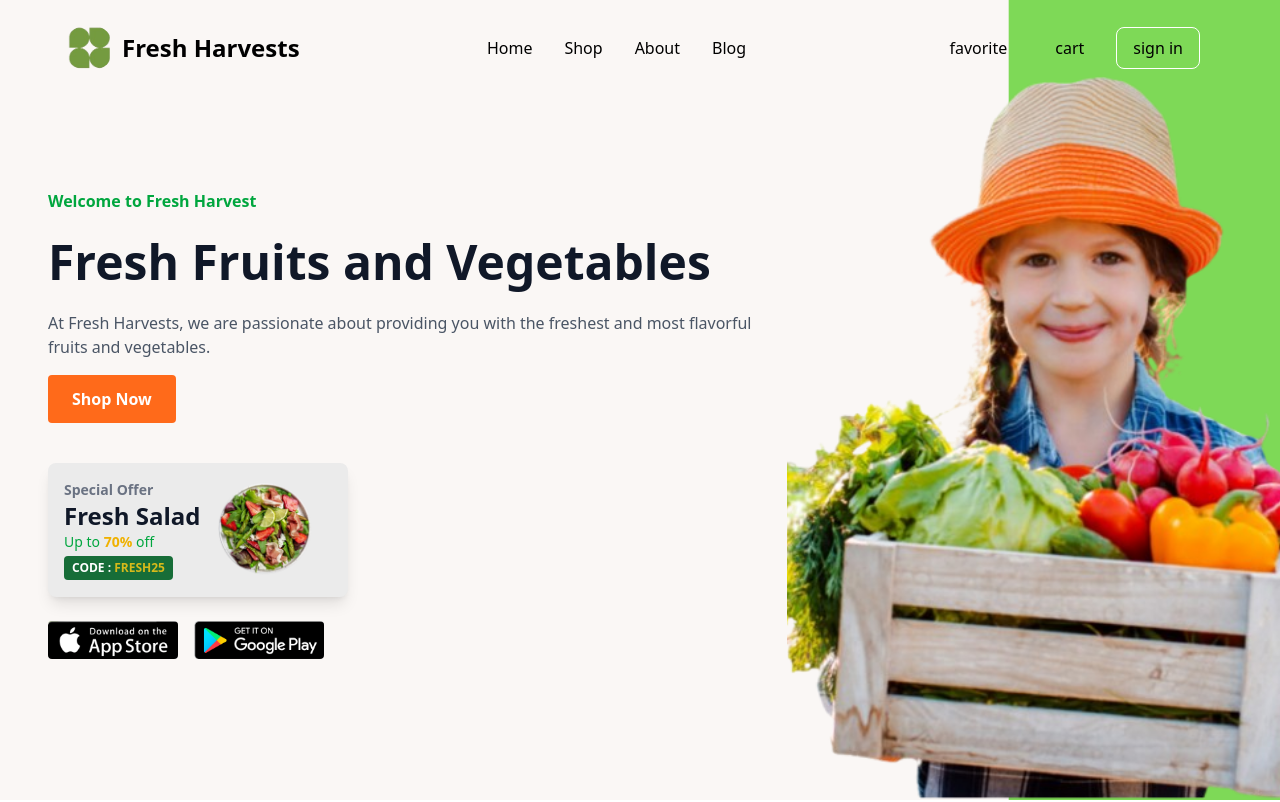
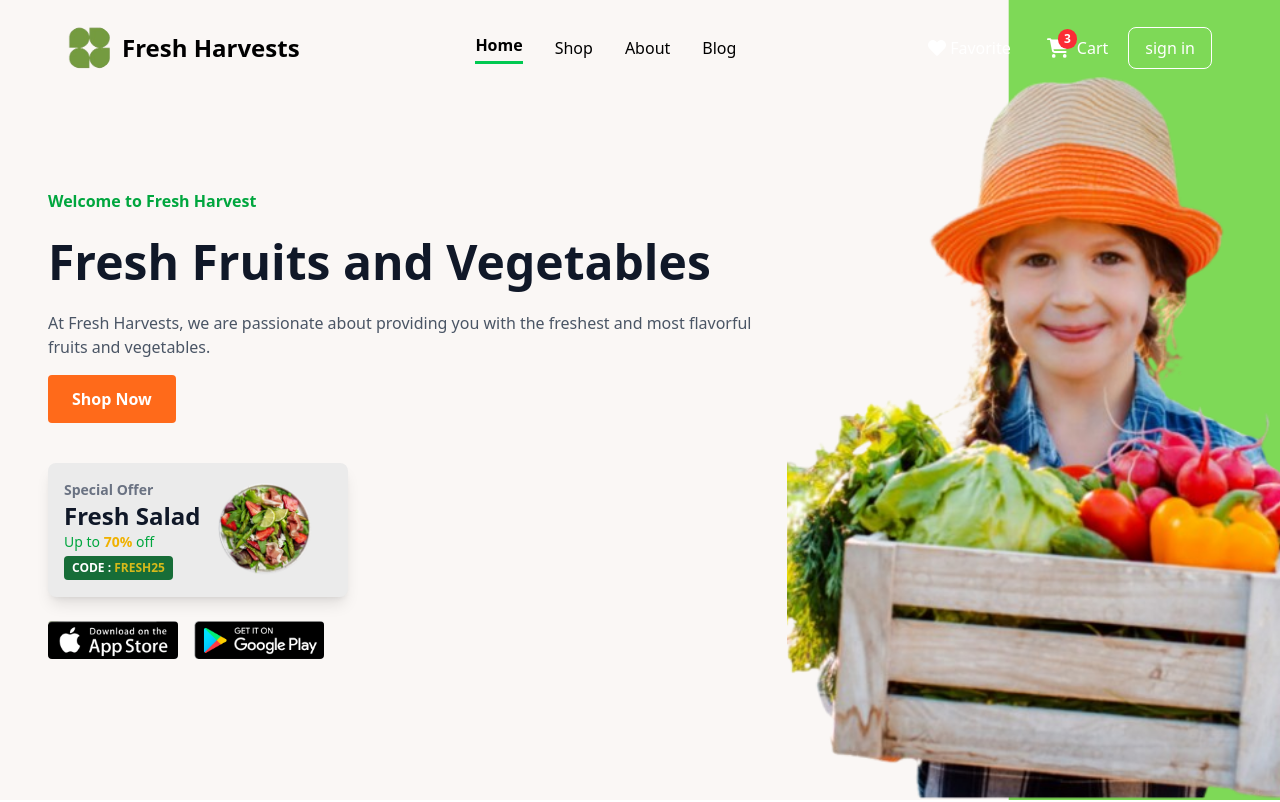
Before and after one commit to Md-Ramjan-Ali/Frontend-task-Fresh-Harvests, a Next.js app: page / in a window 1280 px wide. Shown: the top 802 px of the page. Built offline with nearby package versions, Linux system fonts and the light colour scheme; no server answers.

Commit message:
improve navbar

```diff
--- a/src/components/NavBar/Navbar.tsx
+++ b/src/components/NavBar/Navbar.tsx
@@ -4,6 +4,8 @@ import { RxHamburgerMenu } from 'react-icons/rx'
 import { usePathname } from 'next/navigation'
 import Link from 'next/link'
 import Image from 'next/image'
+import { FaHeart } from 'react-icons/fa'
+import { FaCartShopping } from 'react-icons/fa6'
 
 type props = {
   openNav: () => void
@@ -21,28 +23,68 @@ export default function Navbar({ openNav }: props) {
   }, [])
 
   const pathname = usePathname()
-  const bgClass = pathname === '/' ? (navBg ? 'bg-[#FF6A1A] text-white shadow-lg' : 'bg-transparent') : 'bg-transparent'
+  const bgClass = pathname === '/'
+    ? (navBg ? 'bg-[#FF6A1A] text-white shadow-lg' : 'bg-transparent')
+    : (navBg ? 'bg-[#FF6A1A] text-white shadow-lg' : 'bg-transparent');
+
+  const linkClass = (href: string) =>
+    pathname === href
+      ? ' font-semibold border-b-3 border-green-500 pb-1'
+      : 'hover:text-green-400'
   return (
     <div className={` fixed w-full transition-all duration-300 h-[12vh] z-[1000] ${bgClass}`}>
       <div className="flex justify-between items-center mx-auto h-full w-[95%] lg:w-[90%]">
         {/* Logo */}
-        <div className="flex items-center gap-2 text-2xl font-bold">
+        <div className="flex items-center gap-2">
           <Image src="/images/logo.png" alt="Logo" width={50} height={50} className="rounded-full" />
-          <h1 className=''>Fresh Harvests</h1>
+          <h1 className='text-sm sm:text-xl lg:text-2xl font-bold'>Fresh Harvests</h1>
         </div>
         {/* navLinks */}
         <div className="hidden lg:flex items-center space-x-8">
-          <Link href="/">Home</Link>
-          <Link href="/shop">Shop</Link>
-          <Link href="/">About</Link>
-          <Link href="/blog">Blog</Link>
+          <Link href="/" className={linkClass('/')}>
+            Home
+          </Link>
+          <Link href="/shop" className={linkClass('/shop')}>
+            Shop
+          </Link>
+          <Link href="/about" className={linkClass('/about')}>
+            About
+          </Link>
+          <Link href="/blog" className={linkClass('/blog')}>
+            Blog
+          </Link>
         </div>
-        <div className="flex items-center space-x-4">
 
-          <button className={`px-4 py-2 ${navBg ? 'bg-white text-black' : 'bg-transparent '} rounded-lg font-medium flex items-center gap-1 cursor-pointer hover:text-rose-500`}>favorite</button>
-          <button className={`px-4 py-2 ${navBg ? 'bg-white text-black' : 'bg-transparent '} rounded-lg font-medium flex items-center gap-1 cursor-pointer hover:text-rose-500`}>cart</button>
+        <div className="flex items-center space-x-1">
+          <button
+            className={`px-4 py-2 hidden lg:flex rounded-lg font-medium  lg:items-center gap-1 cursor-pointer hover:text-rose-500 ${pathname === '/' && !navBg ? 'text-white bg-transparent' : 'text-black bg-white'}`}
+          >
+            <FaHeart size={18} className={`  ${pathname === '/' && !navBg ? 'text-white bg-transparent' : 'text-[#749b3f] bg-white'} `} />
+            Favorite
+          </button>
 
-          <button className={`px-4 py-2 ${navBg ? 'bg-white text-black' : 'bg-transparent '} rounded-lg font-medium flex items-center gap-1 cursor-pointer hover:text-rose-500 border-1 border-white`}>sign in</button>
+          <button
+            className={`relative px-4 py-2 rounded-lg font-medium flex items-center gap-2 cursor-pointer hover:text-rose-500  ${pathname === '/' && !navBg ? 'text-white bg-transparent' : 'text-black bg-white'}`}
+          >
+            {/* Cart Icon */}
+            <div className="relative">
+              <FaCartShopping size={22} className={`  ${pathname === '/' && !navBg ? 'text-white bg-transparent' : 'text-[#749b3f] bg-white'} `} />
+
+              {/* Badge */}
+              <span className="absolute -top-2 -right-2 bg-red-500 text-white text-xs font-bold px-1.5 py-0.5 rounded-full">
+                3
+              </span>
+            </div>
+
+            {/* Cart text */}
+            Cart
+          </button>
+
+          <button
+            className={`px-4 py-2 hidden lg:flex border rounded-lg font-medium  lg:items-center gap-1 cursor-pointer hover:text-rose-500 ${pathname === '/' && !navBg ? 'text-white bg-transparent border-white' : 'text-black bg-white border-black'}`}
+          >
+            sign in
+          </button>
           {/* Hamburger Menu (Mobile) */}
           <RxHamburgerMenu onClick={openNav} className='w-7 h-7 lg:hidden text-2xl cursor-pointer' />
         </div>
--- a/src/components/NavBar/ResponsiveNav.tsx
+++ b/src/components/NavBar/ResponsiveNav.tsx
@@ -9,7 +9,7 @@ export default function ResponsiveNav() {
   const handleShowNav = () => setShowNav(true);
   const handleCloseNav = () => setShowNav(false)
   return (
-    <div>
+    <div className='overflow-hidden'>
       <Navbar openNav={handleShowNav}></Navbar>
       <MobileNav showNav={showNav} closeNav={handleCloseNav}></MobileNav>
     </div>
```
